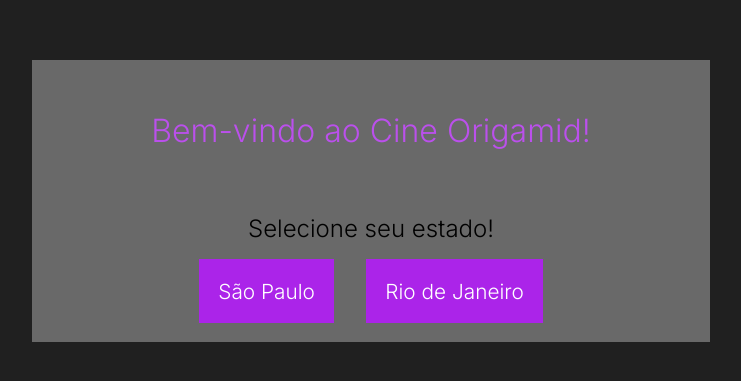
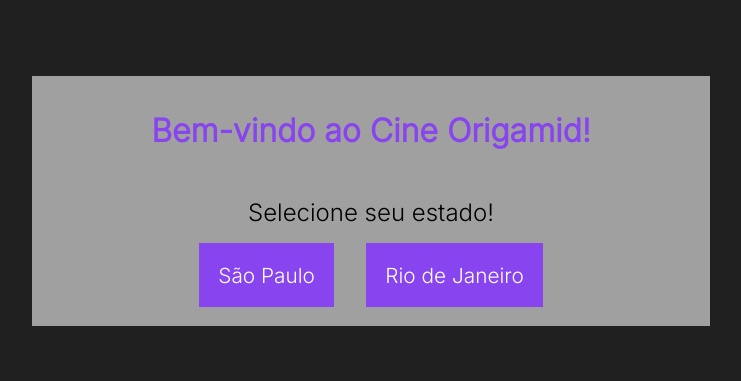
Before and after one commit to Arthur-KF18/HTML-Origamid, a plain HTML site: page HTML e CSS/cinema/index.html in a window 1280 px wide. Shown: the part 199-580 px from the top of the page, without its empty margins (269-1010 px from the left). Drawn offline with Linux system fonts and the light colour scheme.

Commit message:
feat: Adicionando estilos de cores

```diff
--- a/HTML e CSS/cinema/style.css
+++ b/HTML e CSS/cinema/style.css
@@ -16,7 +16,7 @@
 
 .card {
     align-items: center;
-    background-color: rgb(105, 105, 105);
+    background-color: rgb(160, 160, 160);
     display: flex;
     flex-direction: column;
     padding: 1.2rem;
@@ -25,10 +25,11 @@
 }
 
 .titulo {
-    color: rgb(187, 80, 236);
+    color: #8844ee;
     font-size: 2rem;
-    padding: 2rem;
+    padding: 1rem;
     text-align: center;
+    font-weight: bold;
 }
 
 .estados,
@@ -41,7 +42,7 @@
 }
 
 .estados__item {
-    background: rgb(171, 36, 233);
+    background: #8844ee;
     padding: 1.2rem;
 }
 
@@ -77,7 +78,7 @@
 }
 
 .voltar {
-    background-color: rgb(187, 80, 236);
+    background-color: #8844ee;
     display: flex;
     justify-content: center;
     padding: 1rem;
```
